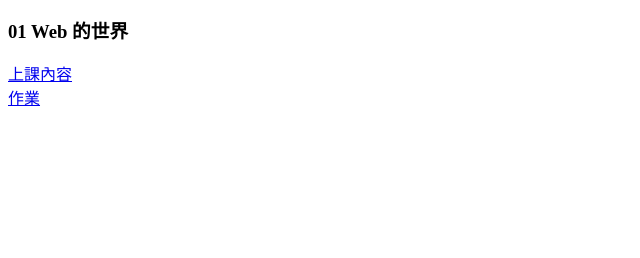
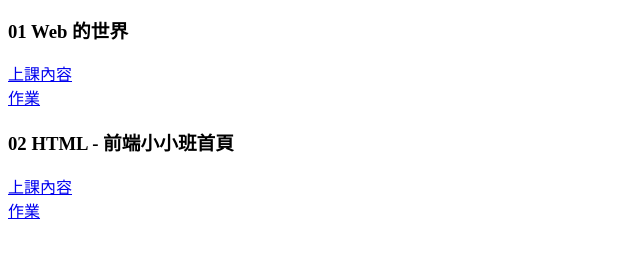
Before and after one commit to rosa-chang/small-class, a plain HTML site: page index.html in a window 1280 px wide. Shown: the part 116-374 px from the top of the page, without its empty margins (0-640 px from the left). Drawn offline with Linux system fonts and the light colour scheme.

Commit message:
新增 class2

```diff
--- a/index.html
+++ b/index.html
@@ -29,5 +29,18 @@
 		>
 			作業
 		</a>
+		<h3>02 HTML - 前端小小班首頁</h3>
+		<a
+			href="https://github.com/kim85326/small-class/blob/master/class1/readme.md"
+			target="_blank"
+		>
+			上課內容
+		</a>
+		<a
+			href="https://github.com/kim85326/small-class/blob/master/class1/hw.md"
+			target="_blank"
+		>
+			作業
+		</a>
 	</body>
 </html>
```
Also changed, not shown: 2 other files.
